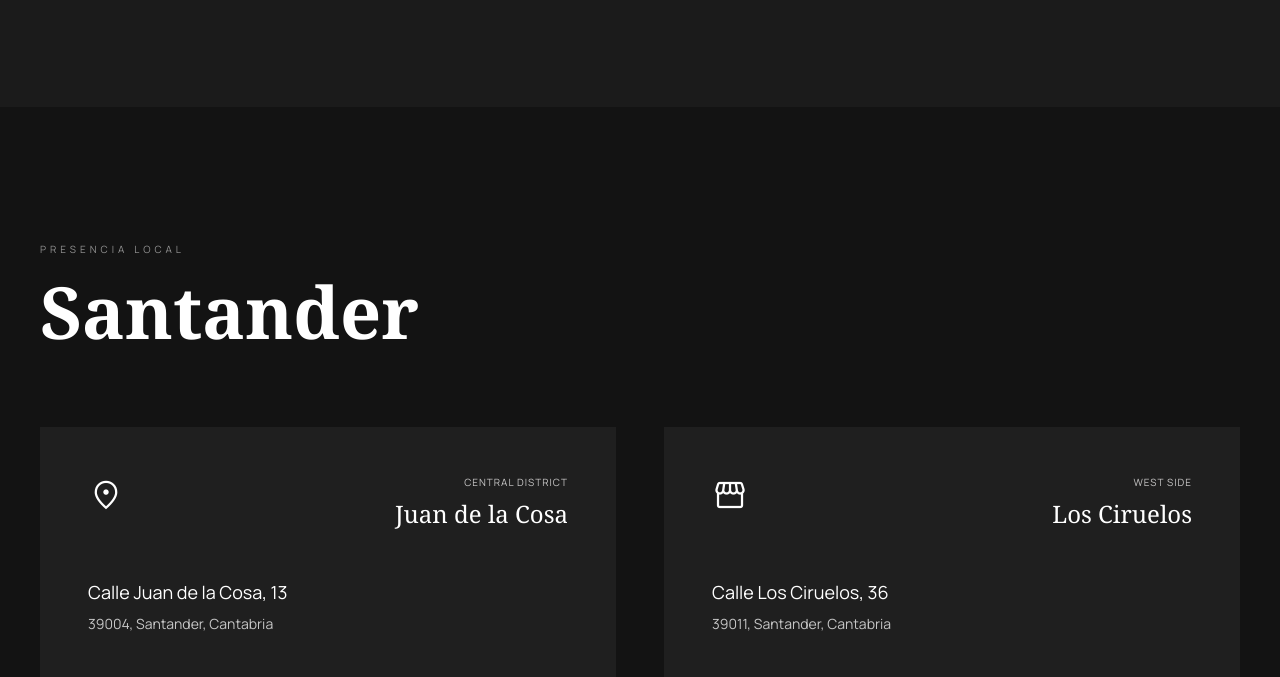
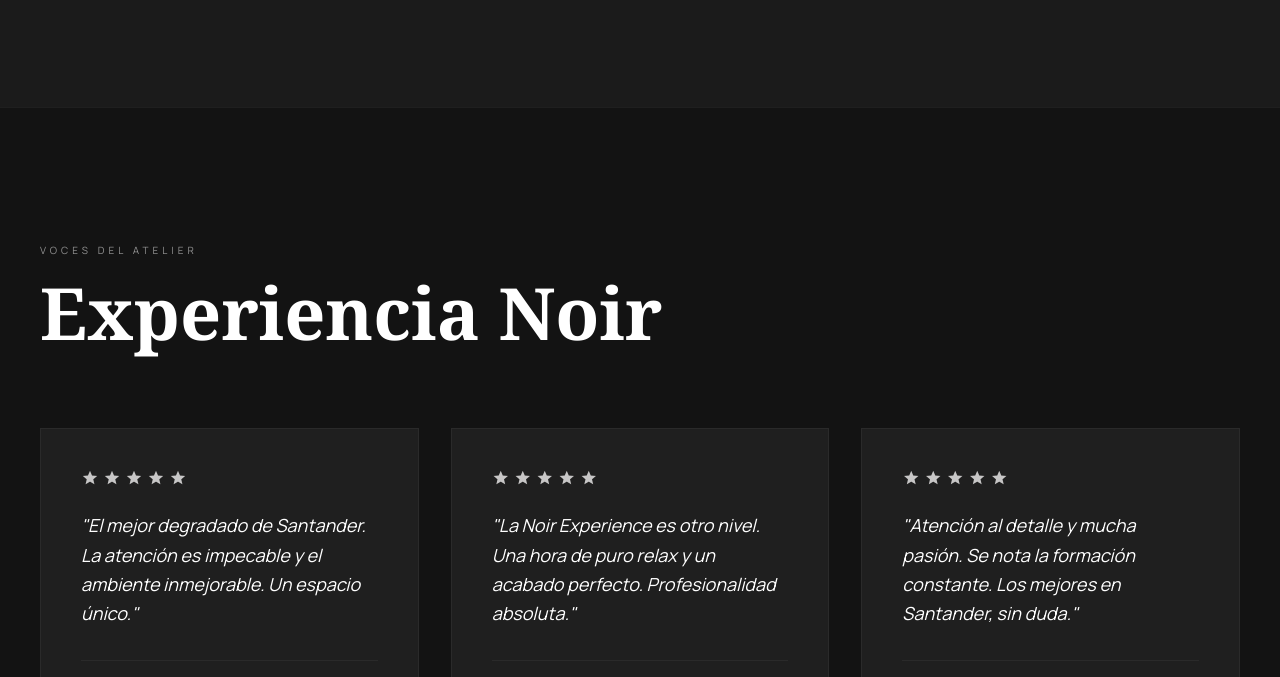
Before and after one commit to rubensp03/lic100, a website built with Vite: page stitch_assets/home_code.html in a window 1280 px wide. Shown: the part 2123-2800 px from the top of the page. Built offline with nearby package versions, Linux system fonts and the light colour scheme.

Commit message:
feat: add static Google reviews section and update navigation

```diff
--- a/stitch_assets/home_code.html
+++ b/stitch_assets/home_code.html
@@ -104,6 +104,7 @@
 <div class="hidden md:flex space-x-10">
 <a class="text-white border-b border-white pb-1 font-['Manrope'] uppercase text-xs tracking-widest transition-opacity hover:opacity-80" href="#">Inicio</a>
 <a class="text-gray-400 hover:text-white transition-colors duration-300 font-['Manrope'] uppercase text-xs tracking-widest" href="#services">Servicios</a>
+<a class="text-gray-400 hover:text-white transition-colors duration-300 font-['Manrope'] uppercase text-xs tracking-widest" href="#reviews">Reseñas</a>
 <a class="text-gray-400 hover:text-white transition-colors duration-300 font-['Manrope'] uppercase text-xs tracking-widest" href="#locations">Ubicaciones</a>
 <a class="text-gray-400 hover:text-white transition-colors duration-300 font-['Manrope'] uppercase text-xs tracking-widest" href="#">Galería</a>
 </div>
@@ -203,6 +204,87 @@
 </div>
 </div>
 </div>
+</div>
+</section>
+<!-- Reviews Section: Social Proof -->
+<section class="bg-surface py-32 px-10 border-t border-white/5" id="reviews">
+<div class="mb-20 max-w-7xl mx-auto">
+<span class="font-['Manrope'] uppercase text-[10px] tracking-[0.4em] text-outline">Voces del Atelier</span>
+<h2 class="serif-hero text-5xl md:text-7xl font-bold text-white mt-4">Experiencia Noir</h2>
+</div>
+<div class="grid grid-cols-1 md:grid-cols-3 gap-8 max-w-7xl mx-auto">
+<!-- Review 1 -->
+<div class="bg-surface-container p-10 flex flex-col justify-between border border-white/5 group hover:border-white/20 transition-all duration-500">
+<div>
+<div class="flex gap-1 mb-6 text-secondary">
+<span class="material-symbols-outlined !text-[18px]" style="font-variation-settings: 'FILL' 1">star</span>
+<span class="material-symbols-outlined !text-[18px]" style="font-variation-settings: 'FILL' 1">star</span>
+<span class="material-symbols-outlined !text-[18px]" style="font-variation-settings: 'FILL' 1">star</span>
+<span class="material-symbols-outlined !text-[18px]" style="font-variation-settings: 'FILL' 1">star</span>
+<span class="material-symbols-outlined !text-[18px]" style="font-variation-settings: 'FILL' 1">star</span>
+</div>
+<p class="font-['Manrope'] text-white text-lg italic leading-relaxed mb-8">
+                    "El mejor degradado de Santander. La atención es impecable y el ambiente inmejorable. Un espacio único."
+                </p>
+</div>
+<div class="flex items-center justify-between border-t border-white/5 pt-6">
+<div>
+<p class="font-['Manrope'] font-bold text-xs uppercase tracking-widest text-white">Carlos M.</p>
+<p class="font-['Manrope'] text-[10px] text-on-surface-variant uppercase tracking-tighter mt-1">Local Guide • Hace 2 semanas</p>
+</div>
+<img alt="Google" class="h-3 opacity-30 grayscale contrast-125" src="https://www.google.com/images/branding/googlelogo/2x/googlelogo_light_color_92x30dp.png"/>
+</div>
+</div>
+<!-- Review 2 -->
+<div class="bg-surface-container p-10 flex flex-col justify-between border border-white/5 group hover:border-white/20 transition-all duration-500">
+<div>
+<div class="flex gap-1 mb-6 text-secondary">
+<span class="material-symbols-outlined !text-[18px]" style="font-variation-settings: 'FILL' 1">star</span>
+<span class="material-symbols-outlined !text-[18px]" style="font-variation-settings: 'FILL' 1">star</span>
+<span class="material-symbols-outlined !text-[18px]" style="font-variation-settings: 'FILL' 1">star</span>
+<span class="material-symbols-outlined !text-[18px]" style="font-variation-settings: 'FILL' 1">star</span>
+<span class="material-symbols-outlined !text-[18px]" style="font-variation-settings: 'FILL' 1">star</span>
+</div>
+<p class="font-['Manrope'] text-white text-lg italic leading-relaxed mb-8">
+                    "La Noir Experience es otro nivel. Una hora de puro relax y un acabado perfecto. Profesionalidad absoluta."
+                </p>
+</div>
+<div class="flex items-center justify-between border-t border-white/5 pt-6">
+<div>
+<p class="font-['Manrope'] font-bold text-xs uppercase tracking-widest text-white">Javier Ruiz</p>
+<p class="font-['Manrope'] text-[10px] text-on-surface-variant uppercase tracking-tighter mt-1">Cliente Habitual • Hace 1 mes</p>
+</div>
+<img alt="Google" class="h-3 opacity-30 grayscale contrast-125" src="https://www.google.com/images/branding/googlelogo/2x/googlelogo_light_color_92x30dp.png"/>
+</div>
+</div>
+<!-- Review 3 -->
+<div class="bg-surface-container p-10 flex flex-col justify-between border border-white/5 group hover:border-white/20 transition-all duration-500">
+<div>
+<div class="flex gap-1 mb-6 text-secondary">
+<span class="material-symbols-outlined !text-[18px]" style="font-variation-settings: 'FILL' 1">star</span>
+<span class="material-symbols-outlined !text-[18px]" style="font-variation-settings: 'FILL' 1">star</span>
+<span class="material-symbols-outlined !text-[18px]" style="font-variation-settings: 'FILL' 1">star</span>
+<span class="material-symbols-outlined !text-[18px]" style="font-variation-settings: 'FILL' 1">star</span>
+<span class="material-symbols-outlined !text-[18px]" style="font-variation-settings: 'FILL' 1">star</span>
+</div>
+<p class="font-['Manrope'] text-white text-lg italic leading-relaxed mb-8">
+                    "Atención al detalle y mucha pasión. Se nota la formación constante. Los mejores en Santander, sin duda."
+                </p>
+</div>
+<div class="flex items-center justify-between border-t border-white/5 pt-6">
+<div>
+<p class="font-['Manrope'] font-bold text-xs uppercase tracking-widest text-white">David S.</p>
+<p class="font-['Manrope'] text-[10px] text-on-surface-variant uppercase tracking-tighter mt-1">Local Guide • Hace 3 días</p>
+</div>
+<img alt="Google" class="h-3 opacity-30 grayscale contrast-125" src="https://www.google.com/images/branding/googlelogo/2x/googlelogo_light_color_92x30dp.png"/>
+</div>
+</div>
+</div>
+<div class="mt-20 flex justify-center">
+<a class="flex items-center gap-4 text-on-surface-variant hover:text-white transition-all group font-['Manrope'] uppercase text-[10px] tracking-[0.3em]" href="https://maps.google.com" target="_blank">
+            Leer todas las reseñas en Google
+            <span class="material-symbols-outlined group-hover:translate-x-1 transition-transform">north_east</span>
+</a>
 </div>
 </section>
 <!-- Locations Section: Bento Grid -->
```
